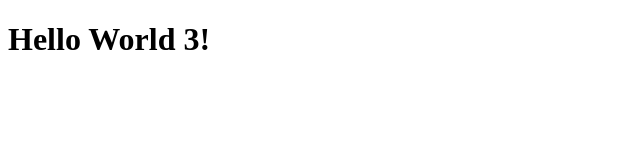
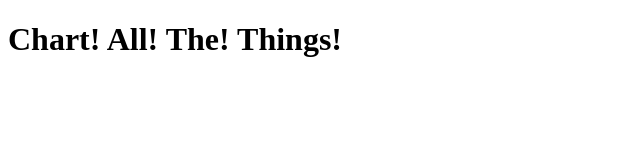
Before and after one commit to tbidne/pacer, a website built with webpack: page web/src/index.html in a window 1280 px wide. Shown: the whole page, without its empty margins (0-640 px from the left). Built offline with nearby package versions, Linux system fonts and the light colour scheme.

Commit message:
Better chart title

```diff
--- a/web/src/index.html
+++ b/web/src/index.html
@@ -6,7 +6,7 @@
   </head>
 
   <body class="main">
-    <h1>Hello World 3!</h1>
+    <h1>Chart! All! The! Things!</h1>
     <div
       id="chart-container-id"
       class="chart-container"
```
